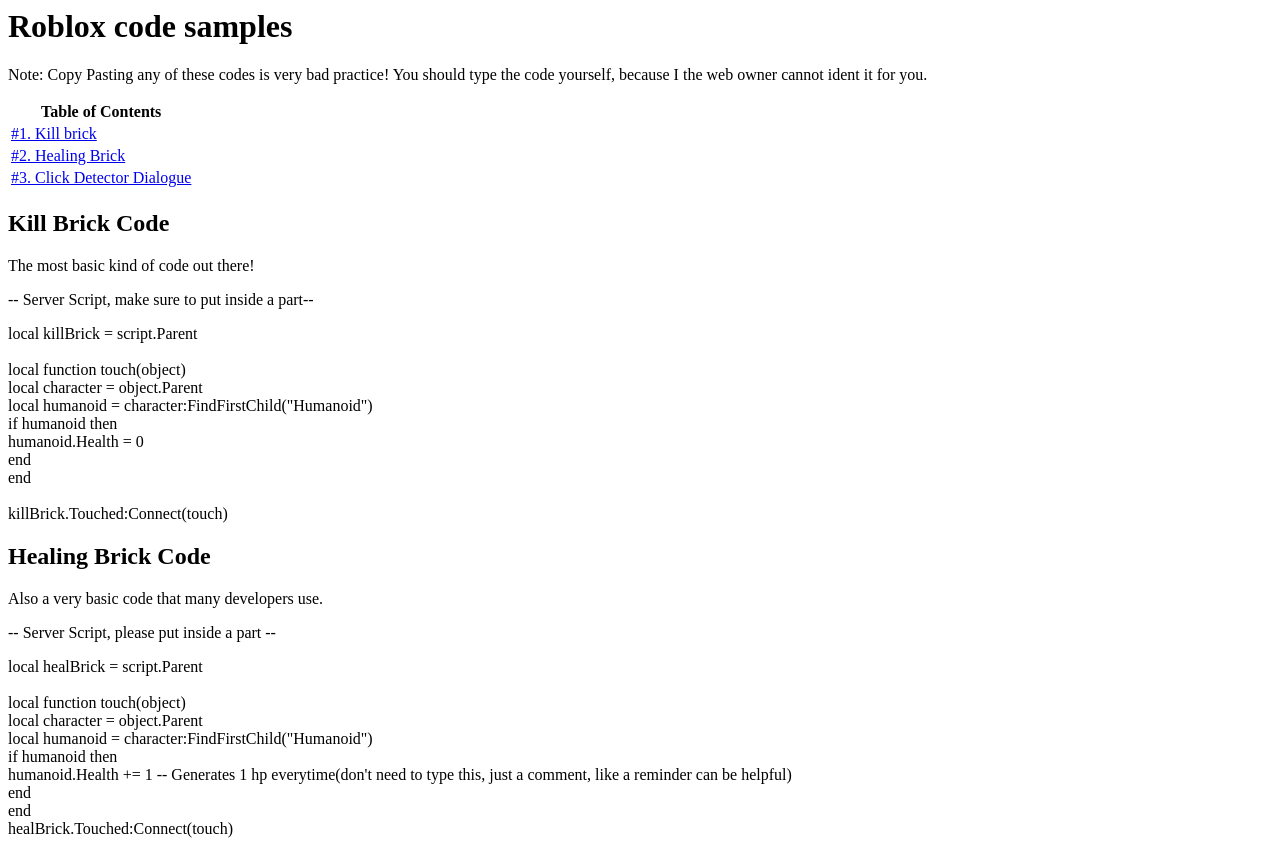
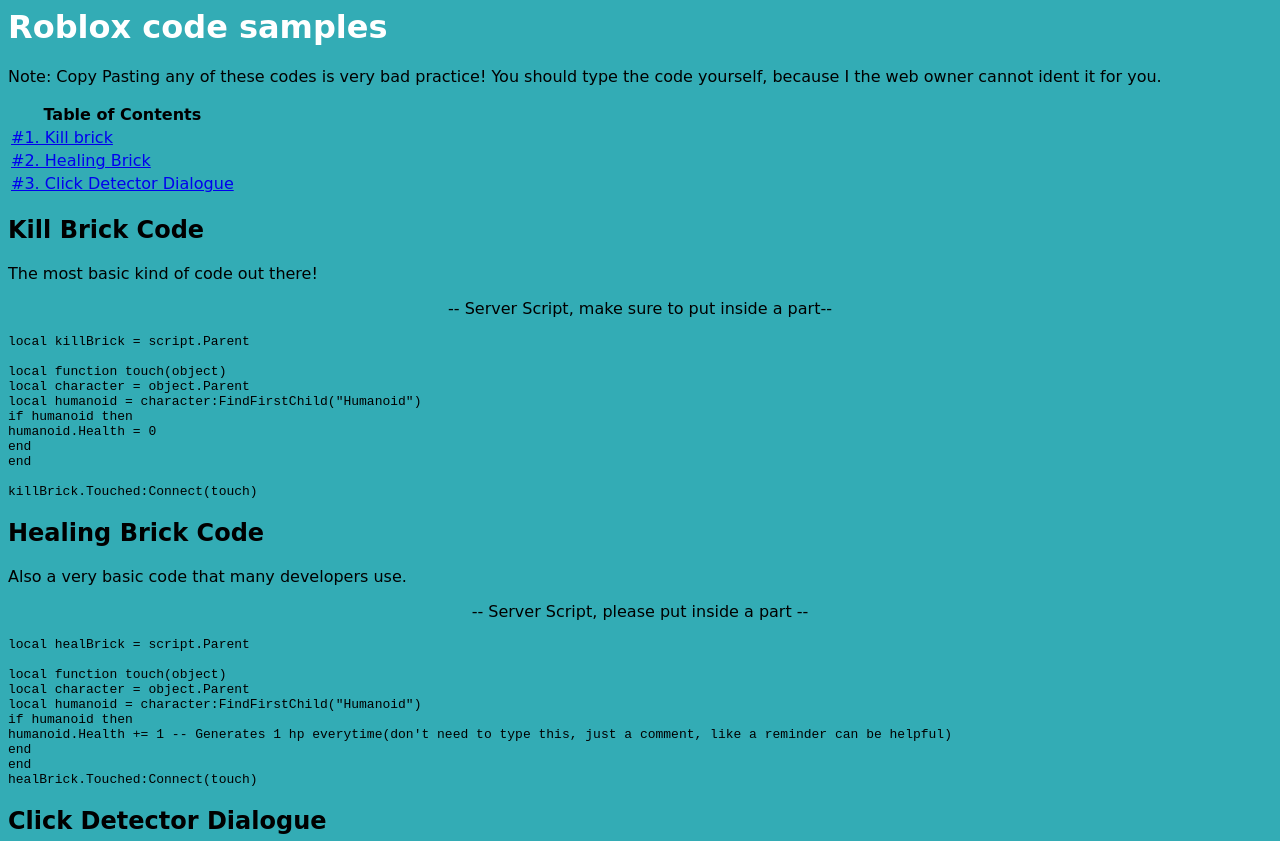
Before and after one commit to Shok-The-Coder/Shok-The-Coder.github.io, a plain HTML site: page index.html in a window 1280 px wide. Shown: the top 841 px of the page. Drawn offline with Linux system fonts and the light colour scheme.

Commit message:
index.html
Added CSS

```diff
--- a/index.html
+++ b/index.html
@@ -5,6 +5,27 @@
   <title>Roblox Code Samples!</title>
 </head>
   <body>
+
+	  <style>
+
+		 #web-title {
+		  color: rgb(255, 255, 255);
+		}
+
+		body {
+		  background: rgb(51, 172, 181);
+		  font-family: cursive;
+		}
+
+		.script-instruction {
+		  text-align: center;
+		}
+
+		.code {
+		  font-family: monospace;
+		}
+
+	  </style>
 
   <!-- Headline title -->
 
```
